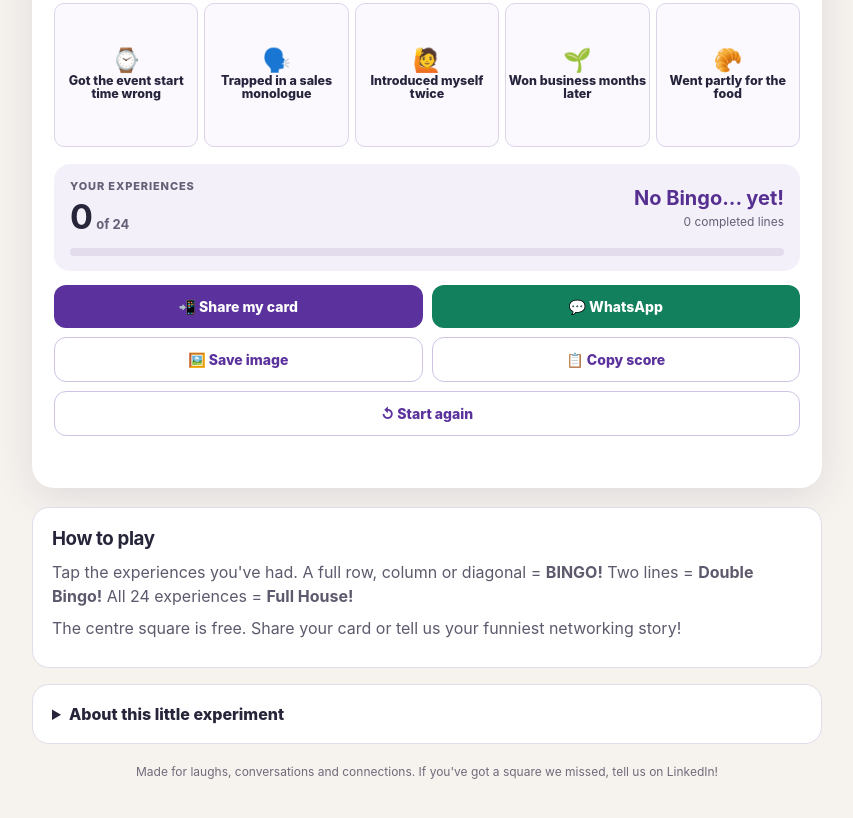
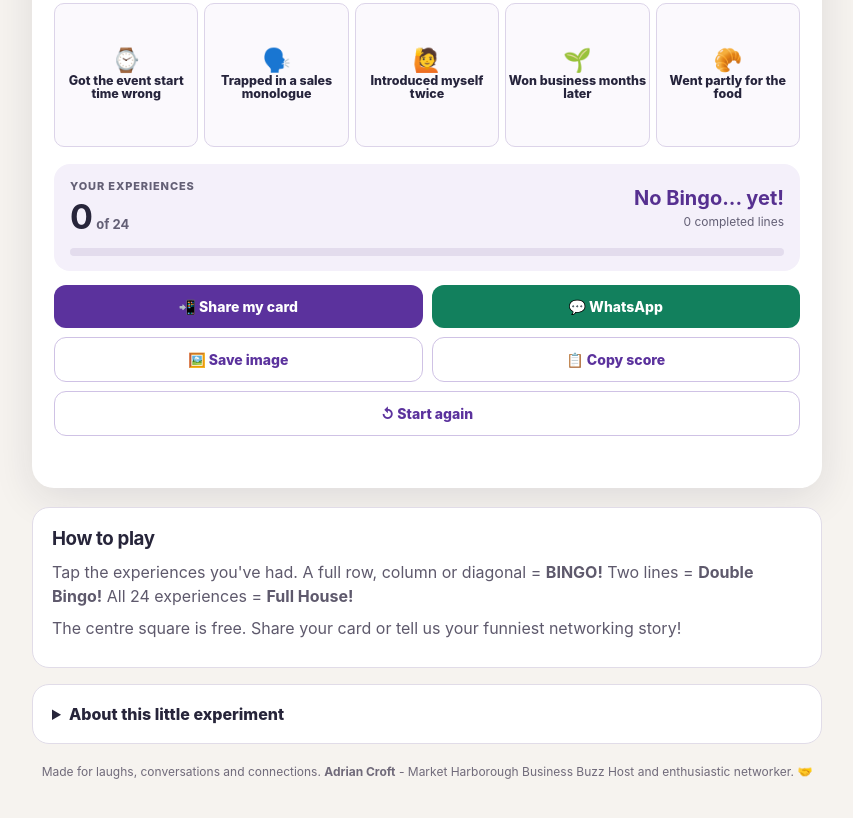
Before and after one commit to aqcroft/networking_bingo, a plain HTML site: page index.html in a window 1280 px wide. Shown: the part 1108-1926 px from the top of the page, without its empty margins (213-1066 px from the left). Drawn offline with Linux system fonts and the light colour scheme.

Commit message:
style: add understated Adrian Croft and MHBuzz attribution in footer

```diff
--- a/index.html
+++ b/index.html
@@ -170,7 +170,7 @@
           <p id="changes"></p>
         </details>
       </section>
-      <div class="smallprint">Made for laughs, conversations and connections. If you've got a square we missed, tell us on LinkedIn!</div>
+      <div class="smallprint">Made for laughs, conversations and connections. <strong>Adrian Croft</strong> - Market Harborough Business Buzz Host and enthusiastic networker. 🤝</div>
     </div>
   </main>
   <div id="line-toast" class="line-toast" role="status" aria-live="polite" aria-atomic="true" hidden></div>
```
